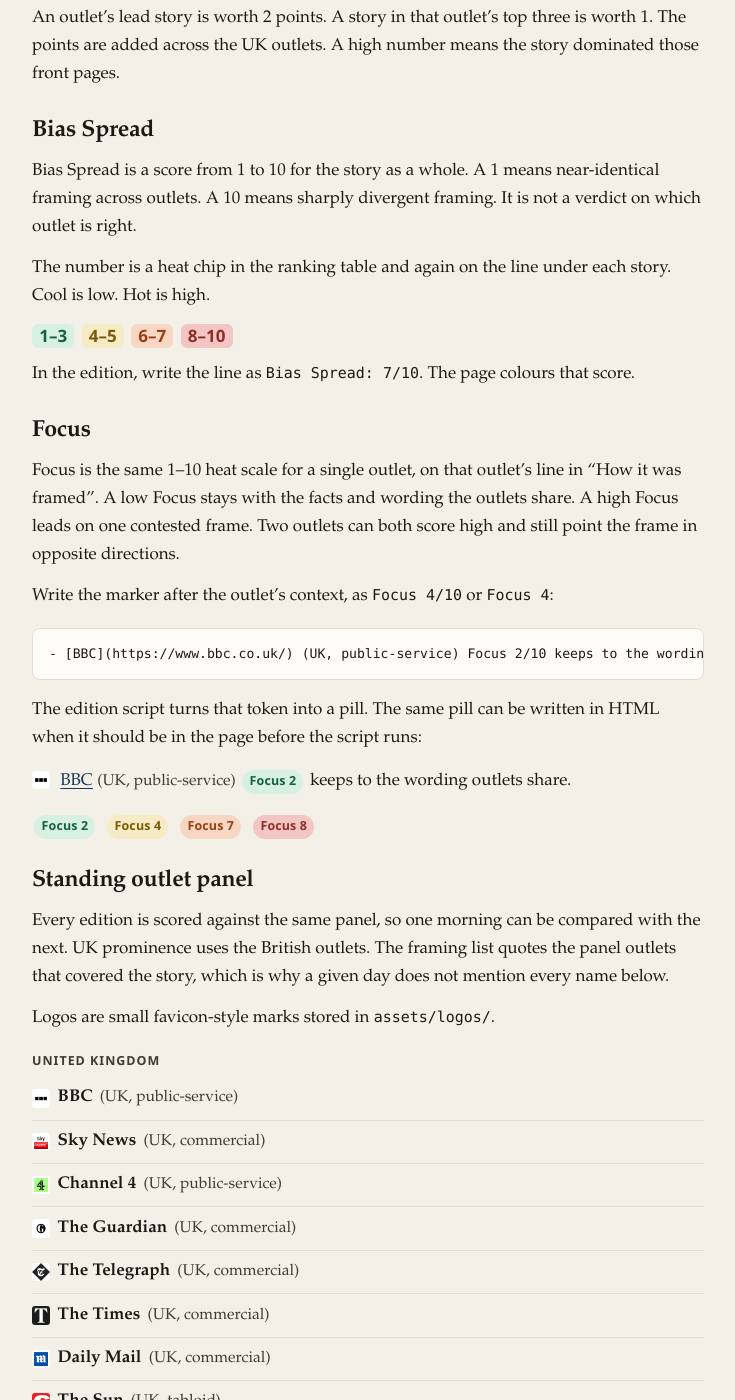
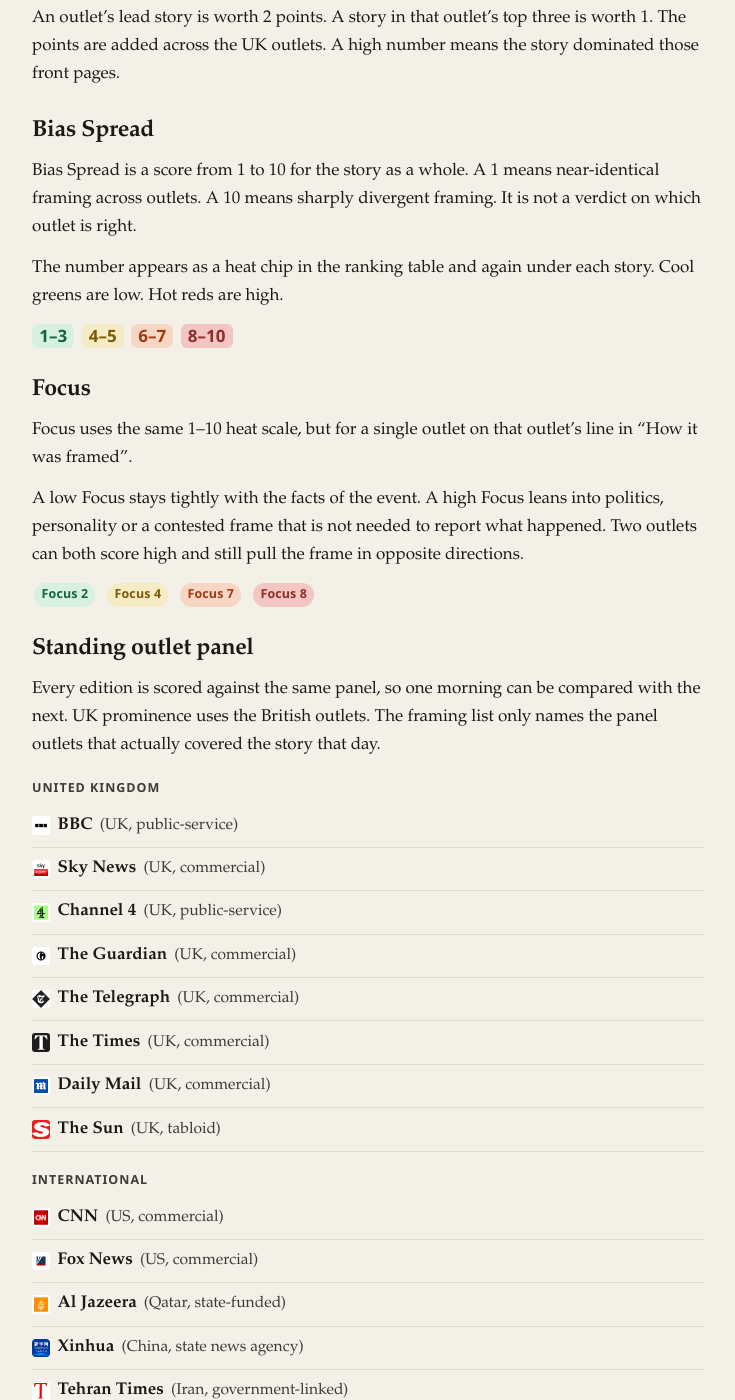
Before and after one commit to UKwebfilter/UKWebFilter, a Jekyll site: the page built from how-it-works.md, in a window 1280 px wide and 1400 px high, scrolled down 376 px. Shown: the whole window, without its empty margins (272-1007 px from the left). Built offline with Jekyll 4.4.1, drawn with Linux system fonts in a browser that asks for light colours.

Commit message:
Make How it works reader-facing

````diff
--- a/how-it-works.md
+++ b/how-it-works.md
@@ -15,7 +15,7 @@
 
 Bias Spread is a score from 1 to 10 for the story as a whole. A 1 means near-identical framing across outlets. A 10 means sharply divergent framing. It is not a verdict on which outlet is right.
 
-The number is a heat chip in the ranking table and again on the line under each story. Cool is low. Hot is high.
+The number appears as a heat chip in the ranking table and again under each story. Cool greens are low. Hot reds are high.
 
 <p class="heat-scale" aria-label="Heat scale from low to high">
   <span class="score-heat heat-1">1–3</span>
@@ -24,29 +24,11 @@
   <span class="score-heat heat-4">8–10</span>
 </p>
 
-In the edition, write the line as `Bias Spread: 7/10`. The page colours that score.
-
 ## Focus
 
-Focus is the same 1–10 heat scale for a single outlet, on that outlet’s line in “How it was framed”. A low Focus stays with the facts and wording the outlets share. A high Focus leads on one contested frame. Two outlets can both score high and still point the frame in opposite directions.
+Focus uses the same 1–10 heat scale, but for a single outlet on that outlet’s line in “How it was framed”.
 
-Write the marker after the outlet’s context, as `Focus 4/10` or `Focus 4`:
-
-```markdown
-- [BBC](https://www.bbc.co.uk/) (UK, public-service) Focus 2/10 keeps to the wording outlets share.
-```
-
-The edition script turns that token into a pill. The same pill can be written in HTML when it should be in the page before the script runs:
-
-<ul class="framed-list">
-  <li class="outlet-row">
-    <img class="outlet-logo" src="{{ '/assets/logos/bbc.png' | relative_url }}" width="18" height="18" alt="" data-letter="B" data-color="#111111">
-    <a href="https://www.bbc.co.uk/">BBC</a>
-    <span class="outlet-ctx">(UK, public-service)</span>
-    <span class="focus-pill heat-1" title="Focus 2/10">Focus 2</span>
-    keeps to the wording outlets share.
-  </li>
-</ul>
+A low Focus stays tightly with the facts of the event. A high Focus leans into politics, personality or a contested frame that is not needed to report what happened. Two outlets can both score high and still pull the frame in opposite directions.
 
 <p class="heat-scale" aria-label="Focus pills on the heat scale">
   <span class="focus-pill heat-1" title="Focus 2/10">Focus 2</span>
@@ -57,8 +39,6 @@
 
 ## Standing outlet panel
 
-Every edition is scored against the same panel, so one morning can be compared with the next. UK prominence uses the British outlets. The framing list quotes the panel outlets that covered the story, which is why a given day does not mention every name below.
-
-Logos are small favicon-style marks stored in `assets/logos/`.
+Every edition is scored against the same panel, so one morning can be compared with the next. UK prominence uses the British outlets. The framing list only names the panel outlets that actually covered the story that day.
 
 {% include panel.html %}
````
